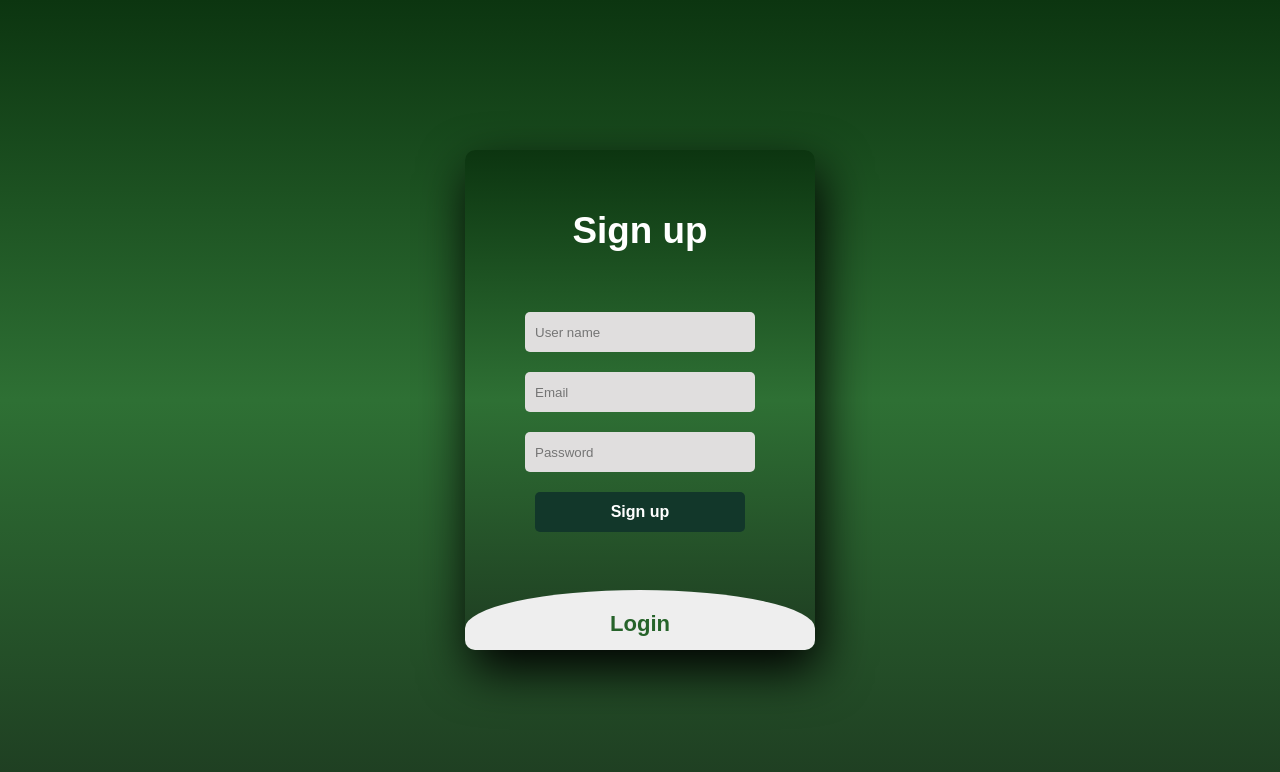
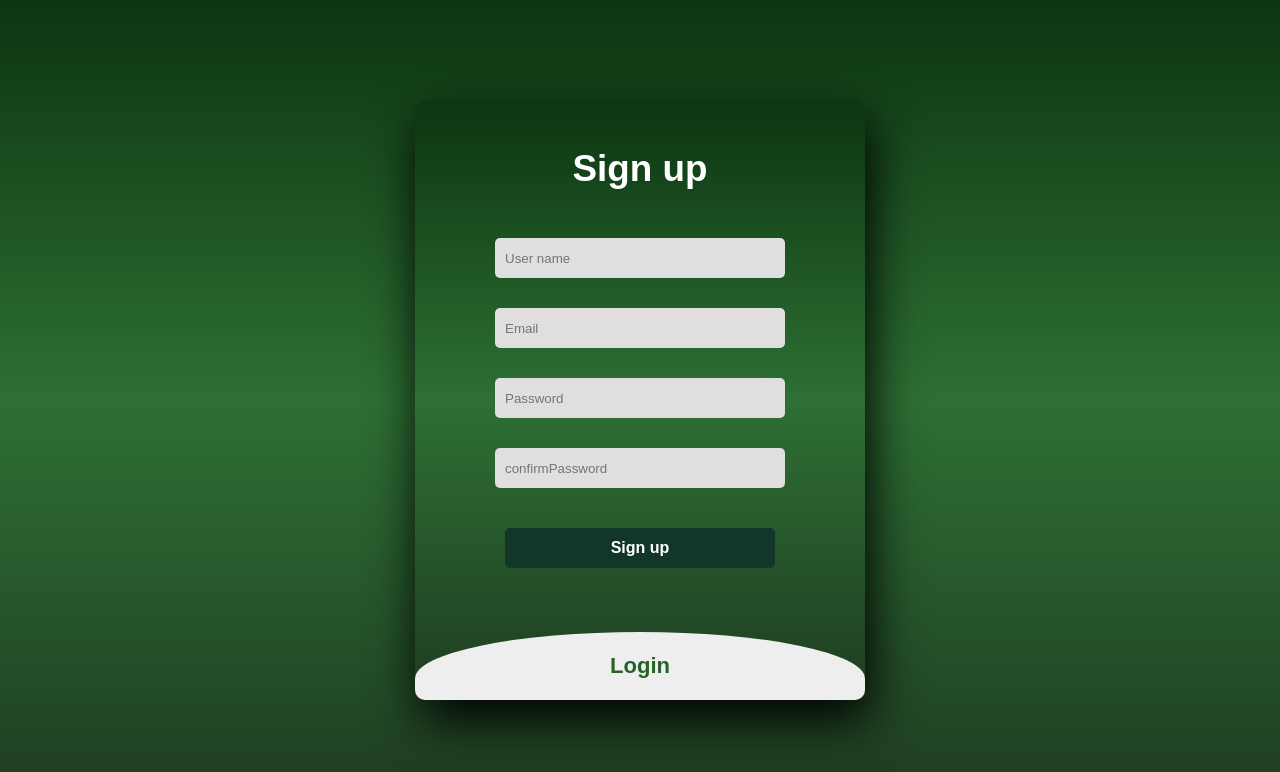
Before and after one commit to EffanByte/Clinic-Project, a React (Create React App) app: page /Login in a window 1280 px wide. Shown: the top 772 px of the page. Built offline with nearby package versions, Linux system fonts and the light colour scheme.

Commit message:
Login Frontend Completed

```diff
--- a/package.json
+++ b/package.json
@@ -6,11 +6,13 @@
     "@testing-library/jest-dom": "^5.17.0",
     "@testing-library/react": "^13.4.0",
     "@testing-library/user-event": "^13.5.0",
+    "formik": "^2.4.6",
     "react": "^18.3.1",
     "react-dom": "^18.3.1",
     "react-router-dom": "^6.23.0",
     "react-scripts": "5.0.1",
-    "web-vitals": "^2.1.4"
+    "web-vitals": "^2.1.4",
+    "yup": "^1.4.0"
   },
   "scripts": {
     "start": "react-scripts start",
--- a/src/Frontend/Pages/Login/Login.css
+++ b/src/Frontend/Components/Registration/Login.css
@@ -1,4 +1,4 @@
-body{
+.body{
 	margin: 0;
 	padding: 0;
 	display: flex;
@@ -9,13 +9,14 @@ body{
 	background: linear-gradient(to bottom, #0c3510, #2e7034, #1e3c21);
 }
 .main{
-	width: 350px;
-	height: 500px;
+	width: 450px;
+	height: 600px;
 	background: linear-gradient(to bottom, #0c3510, #2e7034, #1e3c21);
 	overflow: hidden;
 	border-radius: 10px;
 	box-shadow: 5px 20px 50px #000;
 }
+
 #chk{
 	display: none;
 }
@@ -23,13 +24,14 @@ body{
 	position: relative;
 	width:100%;
 	height: 100%;
+	margin-bottom: 4rem;
 }
 label{
 	color: #fff;
 	font-size: 2.3em;
 	justify-content: center;
 	display: flex;
-	margin: 60px;
+	margin: 3rem;
 	font-weight: bold;
 	cursor: pointer;
 	transition: .5s ease-in-out;
@@ -40,7 +42,7 @@ input{
 	background: #e0dede;
 	justify-content: center;
 	display: flex;
-	margin: 20px auto;
+	margin: 10px auto;
 	padding: 10px;
 	border: none;
 	outline: none;
@@ -49,7 +51,7 @@ input{
 button{
 	width: 60%;
 	height: 40px;
-	margin: 10px auto;
+	margin: 30px auto;
 	justify-content: center;
 	display: block;
 	color: #fff;
@@ -67,11 +69,15 @@ button:hover{
 	background: #12372A;
 }
 .login{
-	height: 460px;
+	height: 560px;
 	background: #eee;
 	border-radius: 60% / 10%;
 	transform: translateY(-180px);
 	transition: .8s ease-in-out;
+	-webkit-transition: .8s ease-in-out;
+	-moz-transition: .8s ease-in-out;
+	-ms-transition: .8s ease-in-out;
+	-o-transition: .8s ease-in-out;
 }
 .login label{
     padding-top: 1rem;
@@ -81,7 +87,11 @@ button:hover{
 }
 
 #chk:checked ~ .login{
-	transform: translateY(-500px);
+	transform: translateY(-600px);
+	-webkit-transform: translateY(-600px);
+	-moz-transform: translateY(-600px);
+	-ms-transform: translateY(-600px);
+	-o-transform: translateY(-600px);
 }
 #chk:checked ~ .login label{
 	transform: scale(1);
@@ -89,3 +99,16 @@ button:hover{
 #chk:checked ~ .signup label{
 	transform: scale(.6);
 }
+
+.form-error {
+    font-size: .7rem;
+    color: #ffffff;
+	text-align: center;
+  }
+
+  .login-error{
+	color: red;
+  }
+  .inputContainer{
+	height: 60px;
+  }
--- /dev/null
+++ b/src/Frontend/Components/Registration/Login.jsx
@@ -0,0 +1,59 @@
+import React from "react";
+import { useFormik } from "formik";
+import { signUpSchema } from "./schemas/Login.jsx";
+
+const initialValues = {
+  email: "",
+  password: "",
+};
+function Login() {
+  const { values, errors, touched, handleBlur, handleChange, handleSubmit } =
+    useFormik({
+      initialValues,
+      validationSchema: signUpSchema,
+      onSubmit: (values) => {
+        console.log(values);
+      },
+    });
+  console.log(errors.password);
+  return (
+    <div class="login">
+      <form onSubmit={handleSubmit}>
+        <label for="chk" aria-hidden="true">
+          Login
+        </label>
+        <div className="inputContainer">
+          <input
+            type="email"
+            name="email1"
+            placeholder="Email"
+            value={values.email1}
+            onChange={handleChange}
+            onBlur={handleBlur}
+            required=""
+          />
+          {errors.email && touched.email ? (
+            <p className="form-error">{errors.email}</p>
+          ) : null}
+        </div>
+        <div className="inputContainer">
+          <input
+            type="password"
+            name="password"
+            placeholder="Password"
+            value={values.password}
+            onChange={handleChange}
+            onBlur={handleBlur}
+            required=""
+          />
+          {errors.password && touched.password ? (
+            <p className="form-error login-error">{errors.password}</p>
+          ) : null}
+        </div>
+        <button>Login</button>
+      </form>
+    </div>
+  );
+}
+
+export default Login;
--- /dev/null
+++ b/src/Frontend/Components/Registration/Signup.jsx
@@ -0,0 +1,103 @@
+import React from 'react'
+import { useFormik } from 'formik'
+import './Login.css'
+import { signUpSchema } from './schemas/Signup.jsx'
+import Login from './Login.jsx'
+const initialValues = {
+  name: '',
+  email: '',
+  password: '',
+  confirmPassword: '',
+}
+
+function Signup() {
+	const { values, errors, touched, handleBlur, handleChange, handleSubmit } =
+    useFormik({
+      initialValues,
+      validationSchema: signUpSchema,
+      onSubmit: values => {
+        console.log(values)
+      }
+    })
+  console.log(errors)
+  return (
+<div className="body">
+<div className='main'>
+        <input type='checkbox' id='chk' aria-hidden='true' />
+        <div class='signup'>
+          <form onSubmit={handleSubmit}>
+            <label for='chk' aria-hidden='true'>
+              Sign up
+            </label>
+            <div className='inputContainer'>
+              <input
+                type='text'
+                name='name'
+                id='name'
+                value={values.name}
+                placeholder='User name'
+                onChange={handleChange}
+                onBlur={handleBlur}
+                required=''
+              />
+              {errors.name && touched.name ? (
+                <p className='form-error'>{errors.name}</p>
+              ) : null}
+            </div>
+            <div className='inputContainer'>
+              <input
+                type='email'
+                name='email'
+                id='email'
+                value={values.email}
+                placeholder='Email'
+                onChange={handleChange}
+                onBlur={handleBlur}
+                required=''
+              />
+              {errors.email && touched.email ? (
+                <p className='form-error'>{errors.email}</p>
+              ) : null}
+            </div>
+            <div className='inputContainer'>
+              <input
+                type='password'
+                name='password'
+                id='password'
+                value={values.password}
+                placeholder='Password'
+                onChange={handleChange}
+                onBlur={handleBlur}
+                required=''
+              />
+              {errors.password && touched.password ? (
+                <p className='form-error'>{errors.password}</p>
+              ) : null}
+            </div>
+            <div className='inputContainer'>
+              <input
+                type='password'
+                name='confirmPassword'
+                id='confirmPassword'
+                value={values.confirmPassword}
+                placeholder='confirmPassword'
+                onChange={handleChange}
+                onBlur={handleBlur}
+                required=''
+              />
+              {errors.confirmPassword && touched.confirmPassword ? (
+                <p className='form-error'>{errors.confirmPassword}</p>
+              ) : null}
+            </div>
+            <button type='submit'>Sign up</button>
+          </form>
+        </div>
+      <Login></Login>
+      </div>
+
+
+	</div>
+  )
+}
+
+export default Signup
--- /dev/null
+++ b/src/Frontend/Components/Registration/schemas/Login.jsx
@@ -0,0 +1,7 @@
+
+import * as Yup from "yup";
+
+export const signUpSchema = Yup.object({
+  email: Yup.string().email().required("*Please enter your email"),
+  password: Yup.string().min(8).required("*Please enter your password")
+});
--- /dev/null
+++ b/src/Frontend/Components/Registration/schemas/Signup.jsx
@@ -0,0 +1,10 @@
+import * as Yup from "yup";
+
+export const signUpSchema = Yup.object({
+  name: Yup.string().min(2).max(35).required("Please enter your name"),
+  email: Yup.string().email().required("Please enter your email"),
+  password: Yup.string().min(8).required("Please enter your password"),
+  confirmPassword: Yup.string()
+    .required()
+    .oneOf([Yup.ref("password"), null], "Password must match"),
+});
--- a/src/Frontend/Pages/Login/Login.jsx
+++ b/src/Frontend/Pages/Login/Login.jsx
@@ -1,31 +1,12 @@
-import React from 'react'
-import './Login.css'
-
+import React, { Fragment } from 'react'
+import Signup from '../../Components/Registration/Signup'
 function Login() {
   return (
-
-       <div className="main">
-		<input type="checkbox" id="chk" aria-hidden="true"/>
-
-			<div class="signup">
-				<form>
-					<label for="chk" aria-hidden="true">Sign up</label>
-					<input type="text" name="txt" placeholder="User name" required=""/>
-					<input type="email" name="email" placeholder="Email" required=""/>
-					<input type="password" name="pswd" placeholder="Password" required=""/>
-					<button>Sign up</button>
-				</form>
-			</div>
-
-			<div class="login">
-				<form>
-					<label for="chk" aria-hidden="true">Login</label>
-					<input type="email" name="email" placeholder="Email" required=""/>
-					<input type="password" name="pswd" placeholder="Password" required=""/>
-					<button>Login</button>
-				</form>
-			</div>
-	</div>
+<Fragment>
+  <div className="body">
+	<Signup></Signup>
+  </div>
+</Fragment>
   )
 }
 
```
Also changed, not shown: 1 other file (tests, documents, lock files or other folders).
